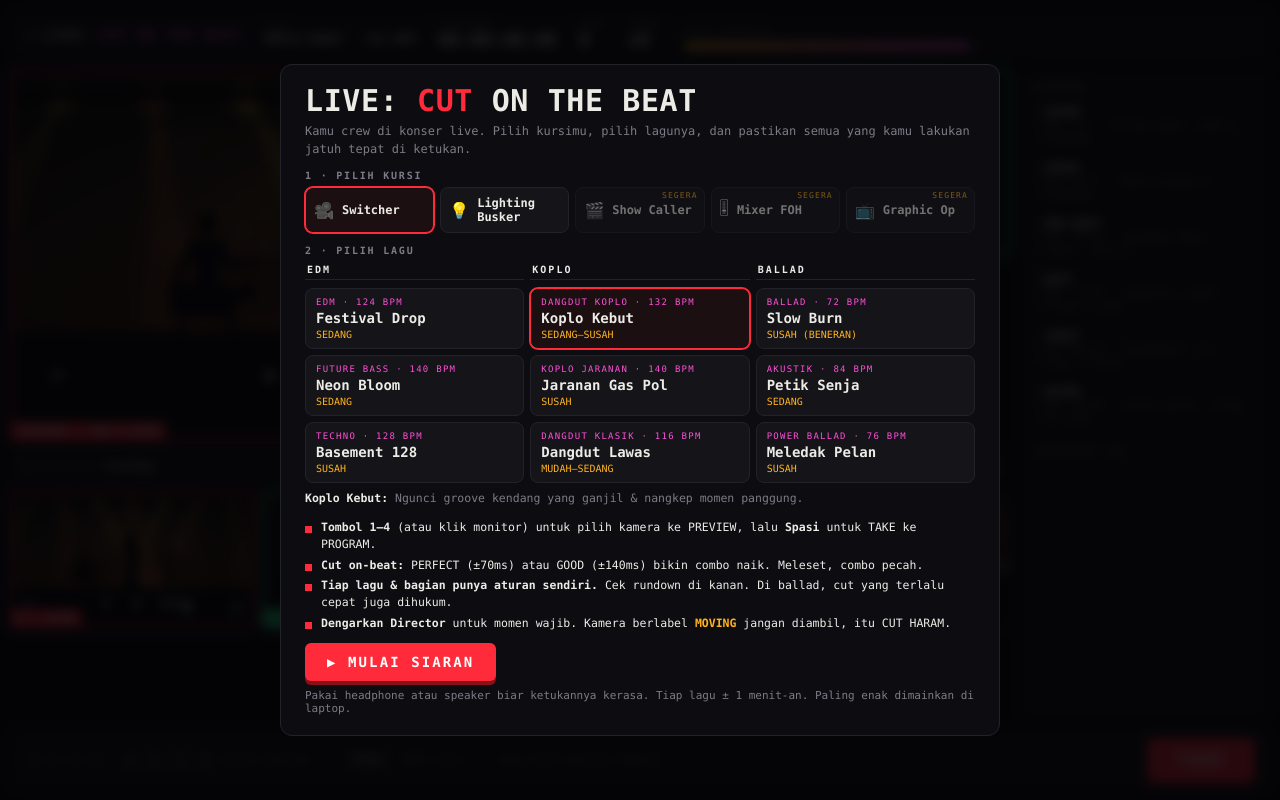
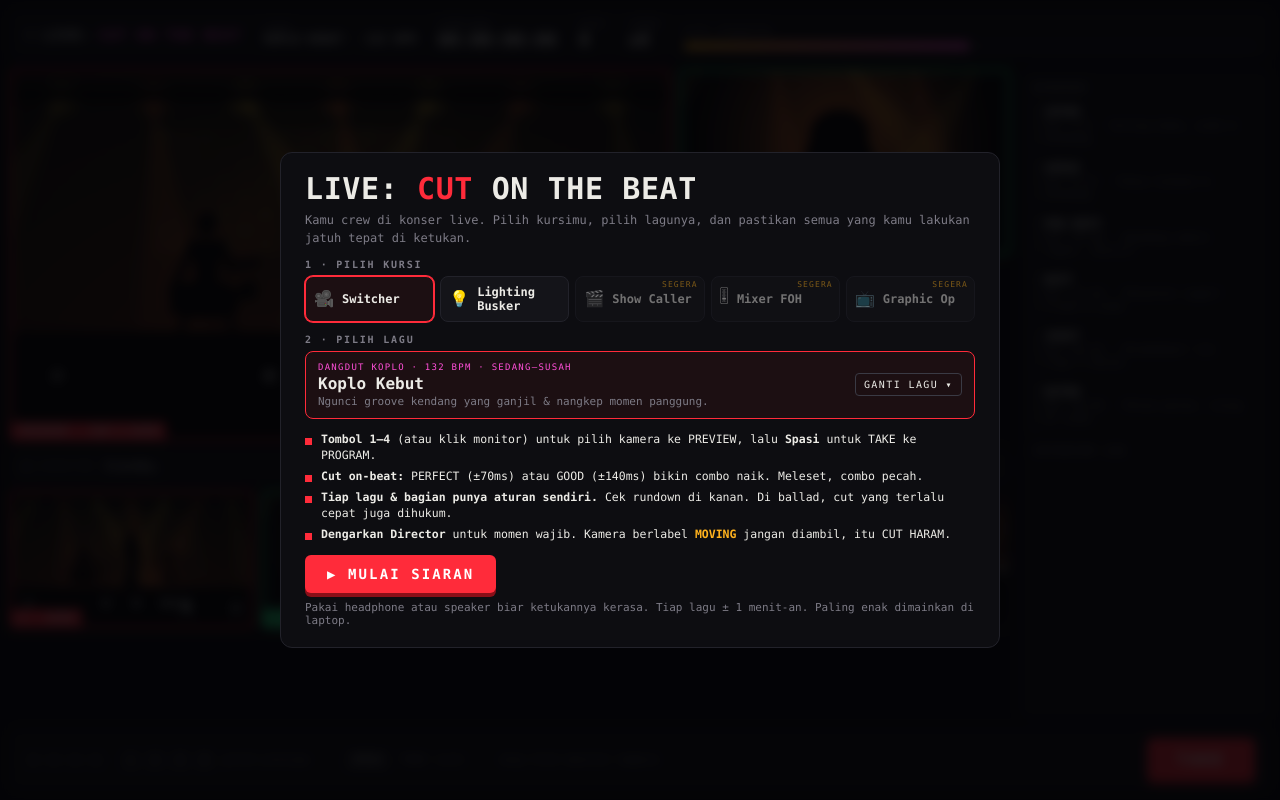
Before and after one commit to livecut-game/live-cut-on-the-beat, a plain HTML site: page index.html in a window 1280 px wide. Drawn offline with Linux system fonts and the light colour scheme; animation ran at ten frames a second.

Commit message:
Daftar lagu bisa dilipat (Ganti lagu), menu muat di layar
Co-Authored-By: Claude Opus 5.5 <noreply@anthropic.com>
Claude-Session: https://claude.ai/code/session_018R1ugQSJNE4scXKgA5md3W

```diff
--- a/index.html
+++ b/index.html
@@ -153,6 +153,16 @@ body:not(.mode-light) #pads,body:not(.mode-light) .k-light{display:none}
 #menu .note{margin-top:8px}
 #songInfo{font-size:11.5px;color:var(--mut);margin:-4px 0 12px;min-height:16px}
 #songInfo b{color:var(--txt)}
+#overlay{padding:48px 16px!important}
+#songWrap.collapsed{display:none}
+#songWrap{margin-top:8px}
+.song-toggle{font-family:inherit;width:100%;display:flex;align-items:center;justify-content:space-between;gap:12px;text-align:left;background:#1c0f12;border:1px solid var(--red);border-radius:8px;padding:10px 12px;color:var(--txt);cursor:pointer;margin-bottom:12px}
+.song-toggle:hover{filter:brightness(1.15)}
+#songSel{display:flex;flex-direction:column;gap:2px;min-width:0}
+#songSel .g{font-size:9px;letter-spacing:.14em;color:var(--acc)}
+#songSel b{font-size:16px}
+#songSel .tr{font-size:11px;color:var(--mut)}
+.chev{font-size:10px;letter-spacing:.14em;color:var(--txt);white-space:nowrap;border:1px solid #3a3a44;border-radius:4px;padding:5px 8px}
 </style>
 </head>
 <body>
@@ -194,8 +204,8 @@ body:not(.mode-light) #pads,body:not(.mode-light) .k-light{display:none}
   <h3 class="step">1 · PILIH KURSI</h3>
   <div class="roles" id="roles"></div>
   <h3 class="step">2 · PILIH LAGU</h3>
-  <div class="songs" id="songs"></div>
-  <div id="songInfo"></div>
+  <button class="song-toggle" id="songToggle"><span id="songSel"></span><span class="chev" id="songChev">GANTI LAGU ▾</span></button>
+  <div id="songWrap" class="collapsed"><div class="songs" id="songs"></div></div>
   <ul data-howto="switch">
    <li><b>Tombol 1–4</b> (atau klik monitor) untuk pilih kamera ke PREVIEW, lalu <b>Spasi</b> untuk TAKE ke PROGRAM.</li>
    <li><b>Cut on-beat:</b> PERFECT (±70ms) atau GOOD (±140ms) bikin combo naik. Meleset, combo pecah.</li>
@@ -749,6 +759,8 @@ function endGame(){
 }
 function showMenu(){S.state='menu';renderRoles();renderSongs();$('result').style.display='none';$('menu').style.display='block';$('overlay').classList.remove('hide')}
 let selected='koplo';
+function setSongsOpen(v){$('songWrap').classList.toggle('collapsed',!v);$('songChev').textContent=v?'TUTUP ▴':'GANTI LAGU ▾'}
+$('songToggle').onclick=()=>setSongsOpen($('songWrap').classList.contains('collapsed'));
 function renderRoles(){
  $('roles').innerHTML=ROLES.map(r=>`<button class="role${r.id===MODE?' sel':''}${r.soon?' soon':''}" data-id="${r.id}" ${r.soon?'disabled':''}><span class="ic">${r.icon}</span><b>${r.name}</b><span class="tr">${r.desc}</span>${r.soon?'<span class="meta">SEGERA</span>':''}</button>`).join('');
  [...$('roles').children].forEach(el=>{if(!el.disabled)el.onclick=()=>{MODE=el.dataset.id;loadSong(selected);renderRoles();renderSongs()}});
@@ -756,8 +768,8 @@ function renderRoles(){
 }
 function renderSongs(){
  $('songs').innerHTML=['EDM','KOPLO','BALLAD'].map(gp=>`<div class="gcol"><div class="gh">${gp}</div>`+Object.values(SONGS).filter(s=>s.group===gp).map(s=>`<button class="song${s.id===selected?' sel':''}" data-id="${s.id}"><span class="g">${s.genre} · ${s.bpm} BPM</span><b>${s.title}</b><span class="tr">${s.trains}</span><span class="meta">${s.diff}${best(s.id)?` · Rekor ${best(s.id)}`:''}</span></button>`).join('')+'</div>').join('');
- [...$('songs').querySelectorAll('.song')].forEach(el=>el.onclick=()=>{selected=el.dataset.id;loadSong(selected);renderSongs()});
- $('songInfo').innerHTML=`<b>${SONGS[selected].title}:</b> ${SONGS[selected].trains}`;
+ [...$('songs').querySelectorAll('.song')].forEach(el=>el.onclick=()=>{selected=el.dataset.id;loadSong(selected);setSongsOpen(false);renderSongs()});
+ const cs=SONGS[selected];$('songSel').innerHTML=`<span class="g">${cs.genre} · ${cs.bpm} BPM · ${cs.diff}</span><b>${cs.title}</b><span class="tr">${cs.trains}${best(cs.id)?` · Rekor ${best(cs.id)}`:''}</span>`;
 }
 $('start').onclick=start;$('again').onclick=start;$('change').onclick=showMenu;
 $('take').addEventListener('pointerdown',e=>{e.preventDefault();take()});
```
